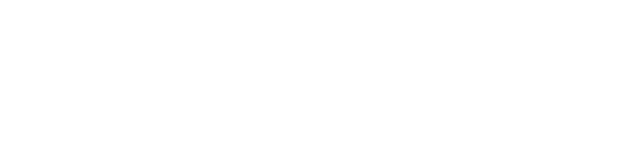
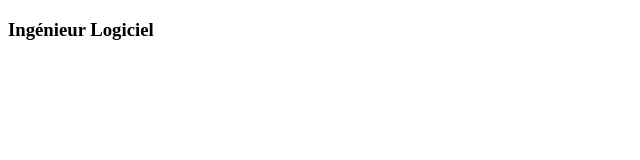
Before and after one commit to Snart2kz/mon-cv, a plain HTML site: page index.html in a window 1280 px wide. Shown: the whole page, without its empty margins (0-640 px from the left). Drawn offline with Linux system fonts and the light colour scheme.

Commit message:
mise en place de la section titre

```diff
--- a/index.html
+++ b/index.html
@@ -8,5 +8,7 @@
 </head>
 <body>
 
+    <section><h3>Ingénieur Logiciel</h3></section>
+
 </body>
 </html>
```
